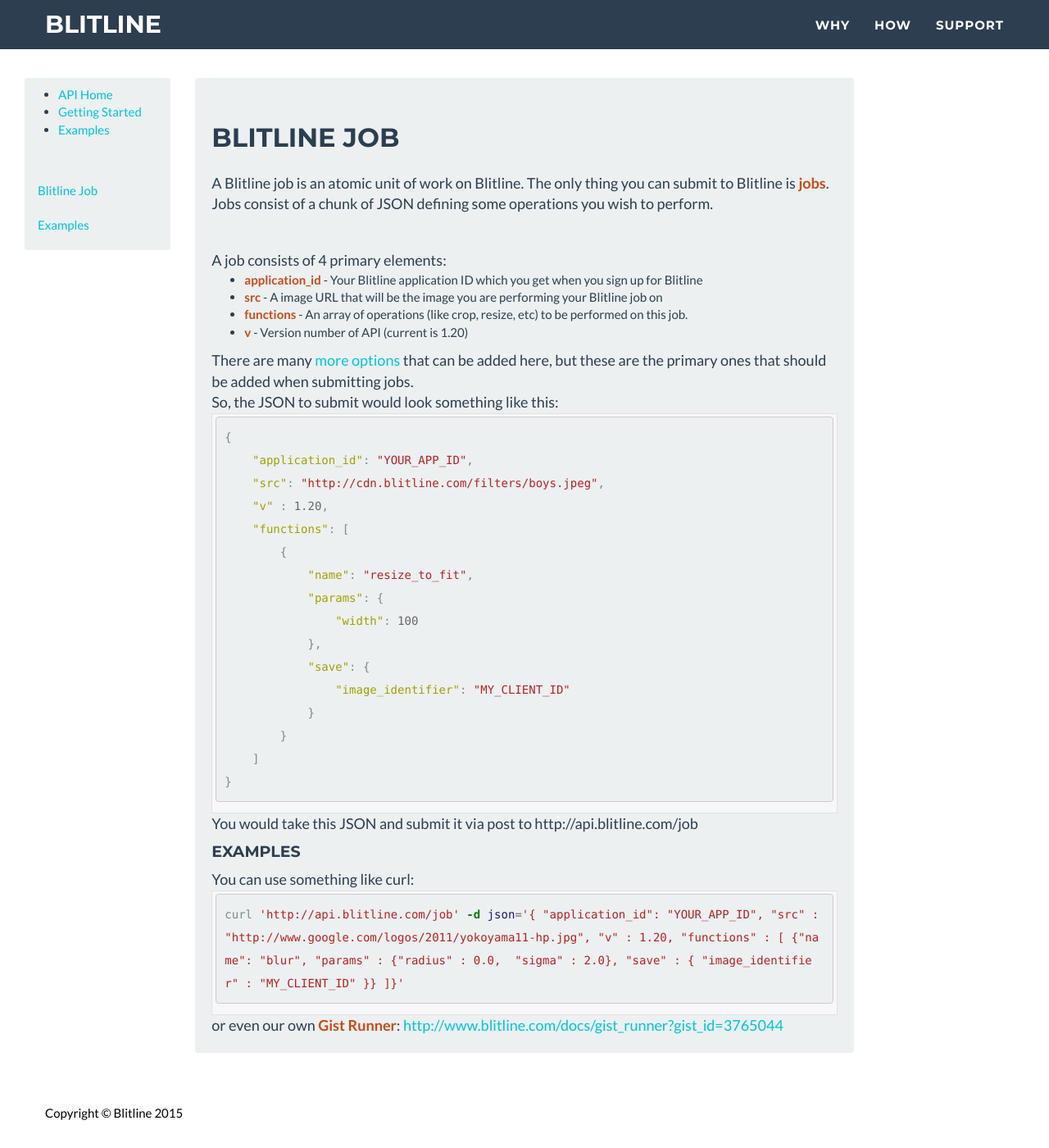
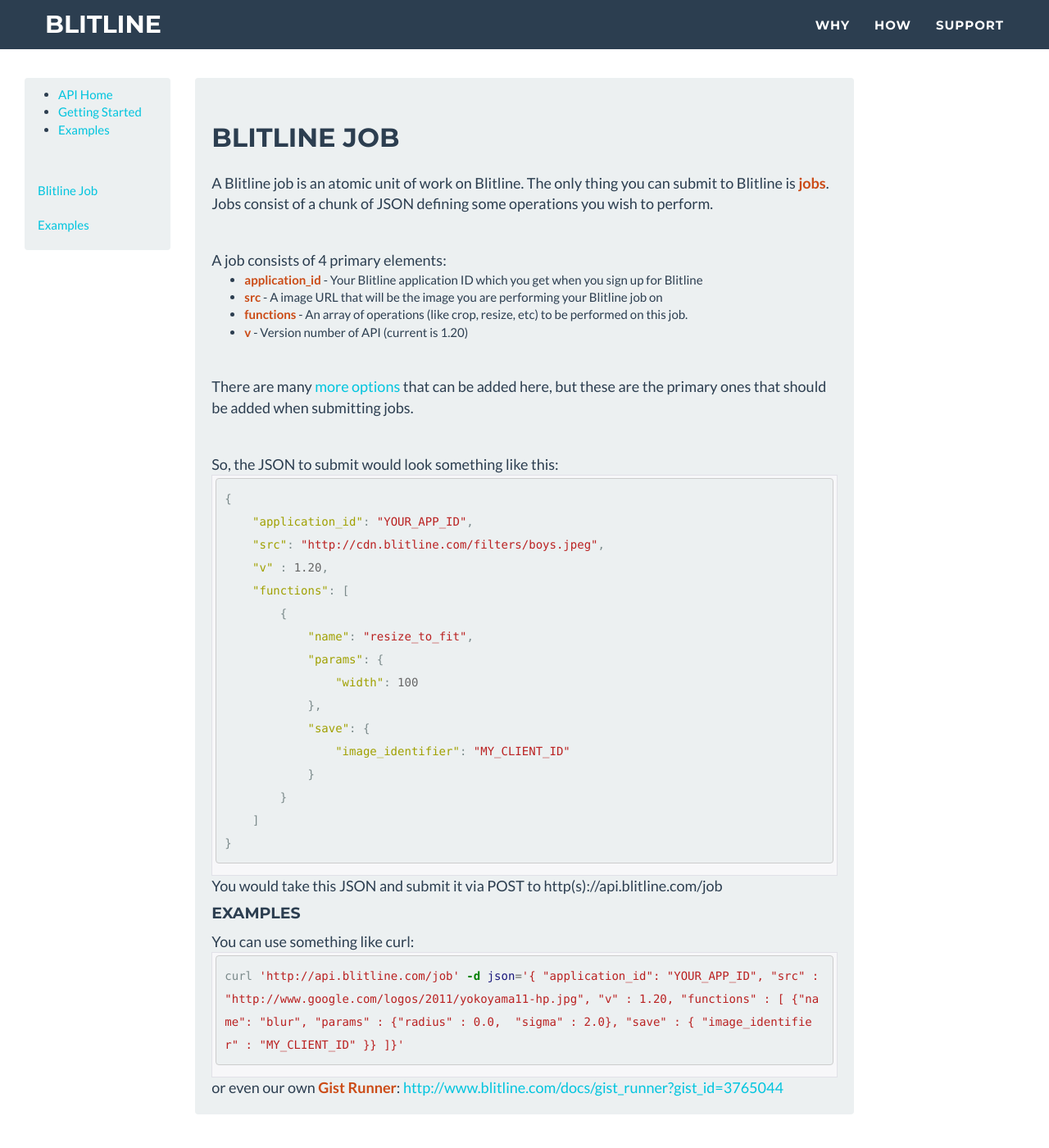
Before and after one commit to blitline-dev/blitline-dev.github.io, a Jekyll site: the page built from articles/jobs.md, in a window 1280 px wide and 1400 px high. Shown: the whole window at 82% size. Built offline with Jekyll 4.4.1, drawn with Linux system fonts in a browser that asks for light colours; some web fonts are replaced; some of the changed lines change nothing that is shown.

Commit message:
Update jobs.md

```diff
--- a/articles/jobs.md
+++ b/articles/jobs.md
@@ -5,10 +5,9 @@
 
 ## Blitline Job
 
-A Blitline job is an atomic unit of work on Blitline. The only thing you can submit to Blitline is **jobs**.
-
+A Blitline job is an atomic unit of work on Blitline.
+The only thing you can submit to Blitline is **jobs**.
 Jobs consist of a chunk of JSON defining some operations you wish to perform.
-
 
 ---
 
@@ -19,9 +18,11 @@
 - **functions** - An array of operations (like crop, resize, etc) to be performed on this job.
 - **v** - Version number of API (current is 1.20)
 
+---
+
 There are many [more options](/articles/advanced_options.html) that can be added here, but these are the primary ones that should be added when submitting jobs.
 
-
+---
 So, the JSON to submit would look something like this:
 
 {% highlight json %}
@@ -43,7 +44,7 @@
 }
 {% endhighlight %}
 
-You would take this JSON and submit it via post to http://api.blitline.com/job
+You would take this JSON and submit it via POST to http(s)://api.blitline.com/job
 
 
 #### Examples
```
